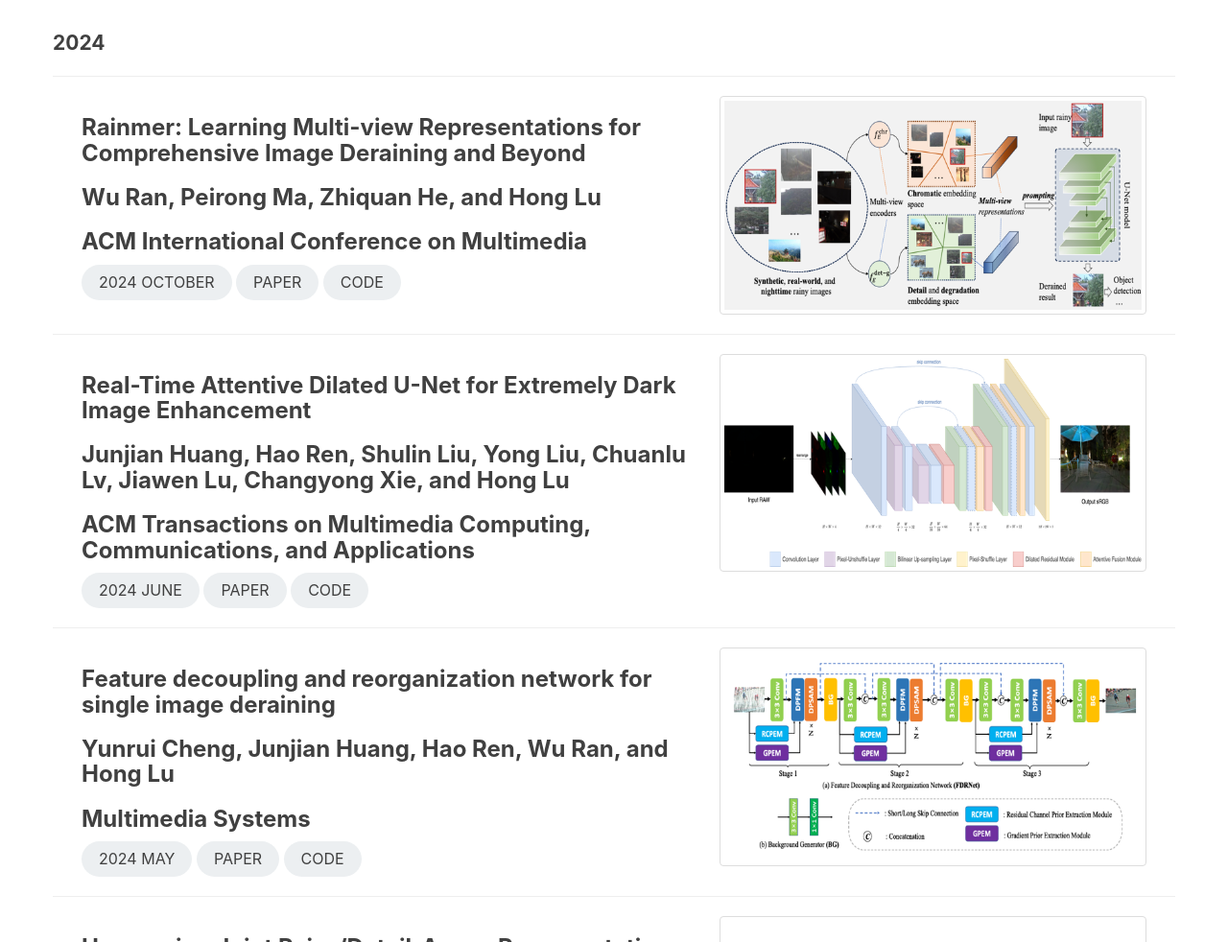
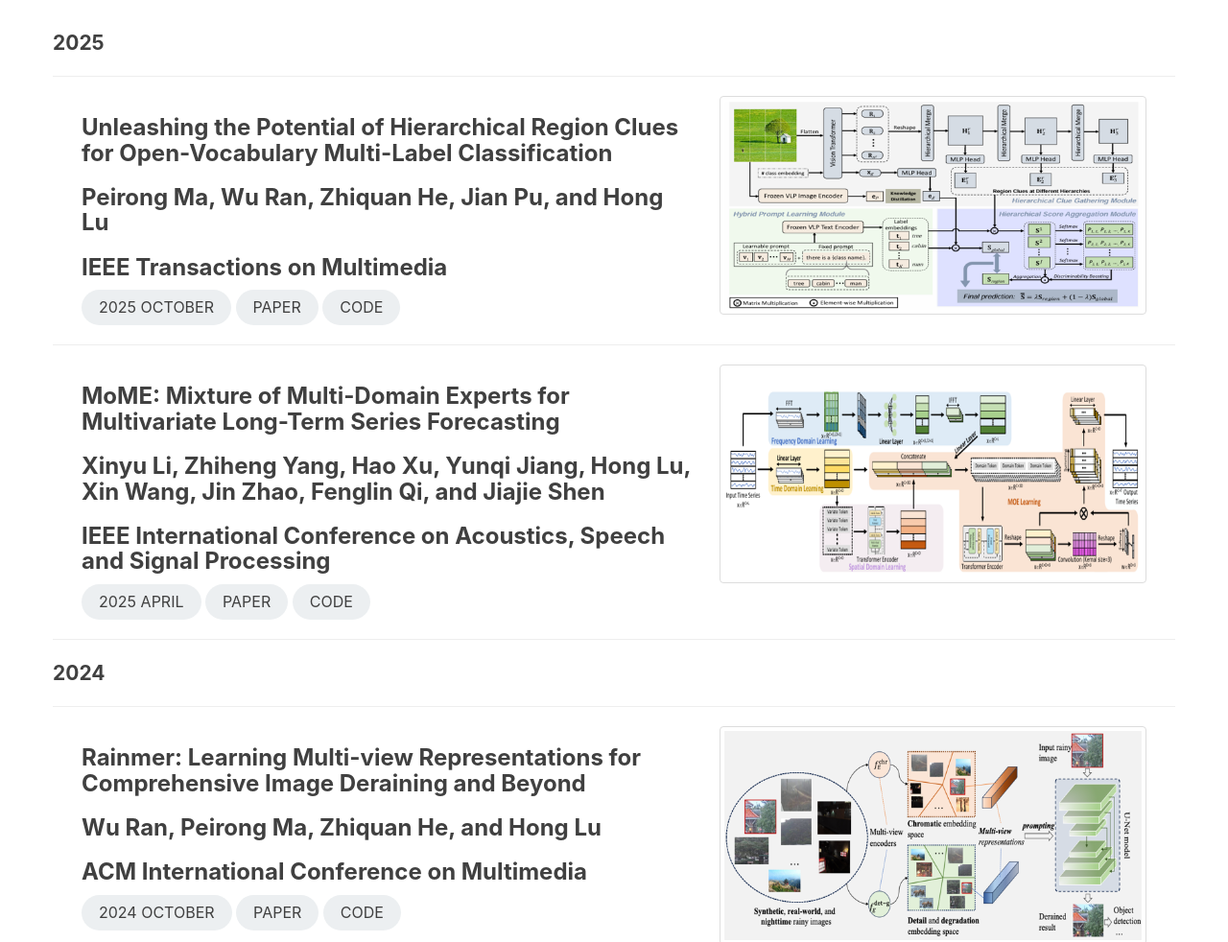
Before and after one commit to lunatics123/lunatics123.github.io, a Jekyll site: the page built from publications.html, in a window 1280 px wide and 1400 px high. Shown: the part 418-1400 px from the top of the window at 96% size. Built offline with Jekyll 4.4.1, drawn with Linux system fonts in a browser that asks for light colours; comment, search, counter and statistics services are not loaded.

Commit message:
Update publications: finish 2025 content

```diff
--- a/publications.html
+++ b/publications.html
@@ -5,6 +5,80 @@ header-img: img/pub_bg.jpg
 description: "Read Our Papers"
 permalink: /publications.html
 ---
+<h5 class="lead"><b>2025</b></h5>
+<hr>
+
+<section>
+    <div class="container">
+        <div class="col-lg-7">
+            <h3>Unleashing the Potential of Hierarchical Region Clues for Open-Vocabulary Multi-Label Classification</h3>
+            <h3>Peirong Ma, Wu Ran, Zhiquan He, Jian Pu, and Hong Lu</h3>
+            <h3>IEEE Transactions on Multimedia</h3>
+            <div class="post-tag round-xl">2025 October</div>
+            <a class="post-tag round-xl"
+               href="https://ieeexplore.ieee.org/abstract/document/11194208">Paper</a>
+            <a class="post-tag round-xl">Code</a>
+        </div>
+        <div class="col-lg-5">
+            <img class="img-thumbnail" src="/img/papers/ma2025unleashing.png">
+        </div>
+    </div>
+</section>
+<hr>
+
+<!--    To be finished after ICME2025 provides the paper
+<section>
+    <div class="container">
+        <div class="col-lg-7">
+            <h3>ForeNet: Unlocking Long-Term Series Forecasting in High-Dimensional Scenario via Forest Structure</h3>
+            <h3>Xinyu Li, Hao Xu, Zhiheng Yang, Hongxiang Zhou, Hong Lu, Xin Wang, Jin Zhao, Fenglin Qi, and Jiajie Shen</h3>
+            <h3>IEEE International Conference on Multimedia and Expo</h3>
+            <div class="post-tag round-xl">2025</div>
+            <a class="post-tag round-xl" href="#">Paper</a>
+            <a class="post-tag round-xl" href="#">Code</a>
+        </div>
+        <div class="col-lg-5">
+            <img class="img-thumbnail" src="/img/papers/li2025forenet.png">
+        </div>
+    </div>
+</section>
+<hr>
+
+<section>
+    <div class="container">
+        <div class="col-lg-7">
+            <h3>MGSformer: A Multi-Granularity and Multi-Scale Transformer for Multivariate Long-Term Series Forecasting</h3>
+            <h3>Xinyu Li, Yunqi Cai, Hao Xu, Xinyu Sun, Zhiheng Yang, Hong Lu, Xin Wang, and Jin Zhao</h3>
+            <h3>IEEE International Conference on Multimedia and Expo</h3>
+            <div class="post-tag round-xl">2025</div>
+            <a class="post-tag round-xl" href="#">Paper</a>
+            <a class="post-tag round-xl" href="#">Code</a>
+        </div>
+        <div class="col-lg-5">
+            <img class="img-thumbnail" src="/img/papers/li2025mgsformer.png">
+        </div>
+    </div>
+</section>
+<hr>
+-->
+
+<section>
+    <div class="container">
+        <div class="col-lg-7">
+            <h3>MoME: Mixture of Multi-Domain Experts for Multivariate Long-Term Series Forecasting</h3>
+            <h3>Xinyu Li, Zhiheng Yang, Hao Xu, Yunqi Jiang, Hong Lu, Xin Wang, Jin Zhao, Fenglin Qi, and Jiajie Shen</h3>
+            <h3>IEEE International Conference on Acoustics, Speech and Signal Processing</h3>
+            <div class="post-tag round-xl">2025 April</div>
+            <a class="post-tag round-xl" href="https://ieeexplore.ieee.org/abstract/document/10887716">Paper</a>
+            <a class="post-tag round-xl" href="https://github.com/lxy-PhD2022/MoME">Code</a>
+        </div>
+        <div class="col-lg-5">
+            <img class="img-thumbnail" src="/img/papers/li2025mome.png">
+        </div>
+    </div>
+</section>
+<hr>
+
 <h5 class="lead"><b>2024</b></h5>
 <hr>
 
```
Also changed, not shown: img/papers/li2025mome.png (added), img/papers/ma2025unleashing.png (added).
